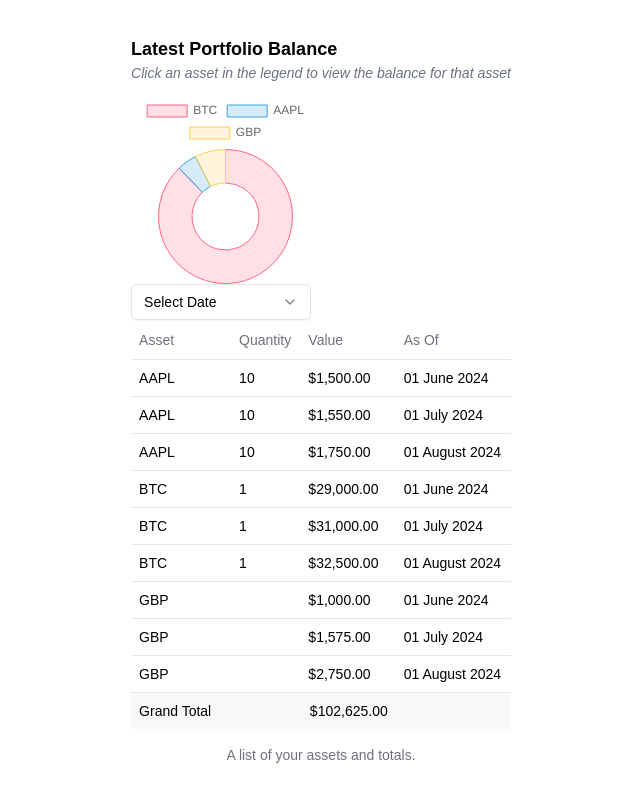
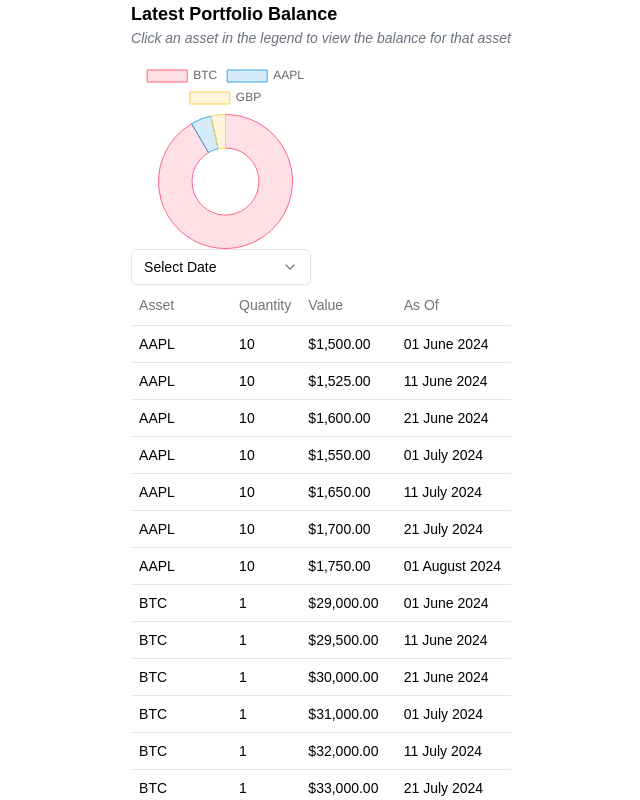
Before and after one commit to DRD161/vega, a Next.js app: page /dashboard in a window 1280 px wide. Shown: the top 800 px of the page, without its empty margins (319-959 px from the left). Built offline with nearby package versions, Linux system fonts and the light colour scheme.

Commit message:
Adjust routes and data.

```diff
--- a/app/api/prices/route.ts
+++ b/app/api/prices/route.ts
@@ -1,15 +1,13 @@
 import { NextResponse } from "next/server";
-import { prices } from "@/app/data/prices";
+import { prices, PricesInterface } from "@/app/data/prices";
 
 export async function GET(request: Request) {
   try {
     const { searchParams } = new URL(request.url);
     const asset = searchParams.get("asset");
     const asOf = searchParams.get("asOf");
-    const from = searchParams.get("from");
-    const to = searchParams.get("to");
 
-    let filteredPrices = prices;
+    let filteredPrices: PricesInterface[] = prices;
 
     if (asset) {
       const assets = asset.split(",");
@@ -19,12 +17,8 @@ export async function GET(request: Request) {
     }
 
     if (asOf) {
-      filteredPrices = filteredPrices.filter((price) => price.asOf === asOf);
-    }
-
-    if (from && to) {
       filteredPrices = filteredPrices.filter(
-        (price) => price.asOf >= from && price.asOf <= to,
+        (price: PricesInterface) => price.asOf === asOf,
       );
     }
 
--- a/app/data/portfolio.ts
+++ b/app/data/portfolio.ts
@@ -27,6 +27,26 @@ export const portfolios: PortfolioInterface[] = [
   },
   {
     id: "2",
+    totalValue: 32075,
+    asOf: "2024-06-11",
+    positions: [
+      { id: 1, asset: "BTC", quantity: 1, value: 29500, asOf: "2024-06-11" },
+      { id: 2, asset: "AAPL", quantity: 10, value: 1525, asOf: "2024-06-11" },
+      { id: 3, asset: "GBP", value: 1050, asOf: "2024-06-11" },
+    ],
+  },
+  {
+    id: "3",
+    totalValue: 31600,
+    asOf: "2024-06-21",
+    positions: [
+      { id: 1, asset: "BTC", quantity: 1, value: 30000, asOf: "2024-06-21" },
+      { id: 2, asset: "AAPL", quantity: 10, value: 1600, asOf: "2024-06-21" },
+      { id: 3, asset: "GBP", value: 1100, asOf: "2024-06-21" },
+    ],
+  },
+  {
+    id: "4",
     totalValue: 34125,
     asOf: "2024-07-01",
     positions: [
@@ -36,13 +56,33 @@ export const portfolios: PortfolioInterface[] = [
     ],
   },
   {
-    id: "3",
-    totalValue: 37000,
+    id: "5",
+    totalValue: 33850,
+    asOf: "2024-07-11",
+    positions: [
+      { id: 1, asset: "BTC", quantity: 1, value: 32000, asOf: "2024-07-11" },
+      { id: 2, asset: "AAPL", quantity: 10, value: 1650, asOf: "2024-07-11" },
+      { id: 3, asset: "GBP", value: 1150, asOf: "2024-07-11" },
+    ],
+  },
+  {
+    id: "6",
+    totalValue: 35700, // Corrected total for 2024-07-21
+    asOf: "2024-07-21",
+    positions: [
+      { id: 1, asset: "BTC", quantity: 1, value: 33000, asOf: "2024-07-21" },
+      { id: 2, asset: "AAPL", quantity: 10, value: 1700, asOf: "2024-07-21" },
+      { id: 3, asset: "GBP", value: 1200, asOf: "2024-07-21" },
+    ],
+  },
+  {
+    id: "7",
+    totalValue: 36000, // Corrected total for 2024-08-01
     asOf: "2024-08-01",
     positions: [
       { id: 1, asset: "BTC", quantity: 1, value: 32500, asOf: "2024-08-01" },
       { id: 2, asset: "AAPL", quantity: 10, value: 1750, asOf: "2024-08-01" },
-      { id: 3, asset: "GBP", value: 2750, asOf: "2024-08-01" },
+      { id: 3, asset: "GBP", value: 1250, asOf: "2024-08-01" },
     ],
   },
 ];
--- a/app/data/prices.ts
+++ b/app/data/prices.ts
@@ -1,3 +1,5 @@
+// app/data/prices.ts
+
 export interface PricesInterface {
   id: string;
   asset: string;
@@ -6,7 +8,6 @@ export interface PricesInterface {
 }
 
 export const prices: PricesInterface[] = [
-  // Bitcoin (BTC) over 6 months
   { id: "1", asset: "BTC", price: 29000, asOf: "2024-06-01" },
   { id: "2", asset: "BTC", price: 29500, asOf: "2024-06-11" },
   { id: "3", asset: "BTC", price: 30000, asOf: "2024-06-21" },
@@ -14,20 +15,7 @@ export const prices: PricesInterface[] = [
   { id: "5", asset: "BTC", price: 32000, asOf: "2024-07-11" },
   { id: "6", asset: "BTC", price: 33000, asOf: "2024-07-21" },
   { id: "7", asset: "BTC", price: 32500, asOf: "2024-08-01" },
-  { id: "8", asset: "BTC", price: 33500, asOf: "2024-08-11" },
-  { id: "9", asset: "BTC", price: 34000, asOf: "2024-08-21" },
-  { id: "10", asset: "BTC", price: 34500, asOf: "2024-09-01" },
-  { id: "11", asset: "BTC", price: 35500, asOf: "2024-09-11" },
-  { id: "12", asset: "BTC", price: 36000, asOf: "2024-09-21" },
-  { id: "13", asset: "BTC", price: 37000, asOf: "2024-10-01" },
-  { id: "14", asset: "BTC", price: 37500, asOf: "2024-10-11" },
-  { id: "15", asset: "BTC", price: 38000, asOf: "2024-10-21" },
-  { id: "16", asset: "BTC", price: 39000, asOf: "2024-11-01" },
-  { id: "17", asset: "BTC", price: 40000, asOf: "2024-11-11" },
-  { id: "18", asset: "BTC", price: 41000, asOf: "2024-11-21" },
-  { id: "19", asset: "BTC", price: 42000, asOf: "2024-12-01" },
 
-  // Apple (AAPL) over 6 months
   { id: "20", asset: "AAPL", price: 150, asOf: "2024-06-01" },
   { id: "21", asset: "AAPL", price: 155, asOf: "2024-06-11" },
   { id: "22", asset: "AAPL", price: 160, asOf: "2024-06-21" },
@@ -35,20 +23,7 @@ export const prices: PricesInterface[] = [
   { id: "24", asset: "AAPL", price: 165, asOf: "2024-07-11" },
   { id: "25", asset: "AAPL", price: 170, asOf: "2024-07-21" },
   { id: "26", asset: "AAPL", price: 175, asOf: "2024-08-01" },
-  { id: "27", asset: "AAPL", price: 180, asOf: "2024-08-11" },
-  { id: "28", asset: "AAPL", price: 185, asOf: "2024-08-21" },
-  { id: "29", asset: "AAPL", price: 190, asOf: "2024-09-01" },
-  { id: "30", asset: "AAPL", price: 200, asOf: "2024-09-11" },
-  { id: "31", asset: "AAPL", price: 205, asOf: "2024-09-21" },
-  { id: "32", asset: "AAPL", price: 210, asOf: "2024-10-01" },
-  { id: "33", asset: "AAPL", price: 220, asOf: "2024-10-11" },
-  { id: "34", asset: "AAPL", price: 230, asOf: "2024-10-21" },
-  { id: "35", asset: "AAPL", price: 240, asOf: "2024-11-01" },
-  { id: "36", asset: "AAPL", price: 250, asOf: "2024-11-11" },
-  { id: "37", asset: "AAPL", price: 260, asOf: "2024-11-21" },
-  { id: "38", asset: "AAPL", price: 270, asOf: "2024-12-01" },
 
-  // British Pound (GBP) over 6 months
   { id: "39", asset: "GBP", price: 1, asOf: "2024-06-01" },
   { id: "40", asset: "GBP", price: 1.02, asOf: "2024-06-11" },
   { id: "41", asset: "GBP", price: 1.03, asOf: "2024-06-21" },
@@ -56,16 +31,4 @@ export const prices: PricesInterface[] = [
   { id: "43", asset: "GBP", price: 1.06, asOf: "2024-07-11" },
   { id: "44", asset: "GBP", price: 1.08, asOf: "2024-07-21" },
   { id: "45", asset: "GBP", price: 1.1, asOf: "2024-08-01" },
-  { id: "46", asset: "GBP", price: 1.12, asOf: "2024-08-11" },
-  { id: "47", asset: "GBP", price: 1.13, asOf: "2024-08-21" },
-  { id: "48", asset: "GBP", price: 1.14, asOf: "2024-09-01" },
-  { id: "49", asset: "GBP", price: 1.16, asOf: "2024-09-11" },
-  { id: "50", asset: "GBP", price: 1.18, asOf: "2024-09-21" },
-  { id: "51", asset: "GBP", price: 1.2, asOf: "2024-10-01" },
-  { id: "52", asset: "GBP", price: 1.22, asOf: "2024-10-11" },
-  { id: "53", asset: "GBP", price: 1.24, asOf: "2024-10-21" },
-  { id: "54", asset: "GBP", price: 1.26, asOf: "2024-11-01" },
-  { id: "55", asset: "GBP", price: 1.28, asOf: "2024-11-11" },
-  { id: "56", asset: "GBP", price: 1.3, asOf: "2024-11-21" },
-  { id: "57", asset: "GBP", price: 1.32, asOf: "2024-12-01" },
 ];
```
